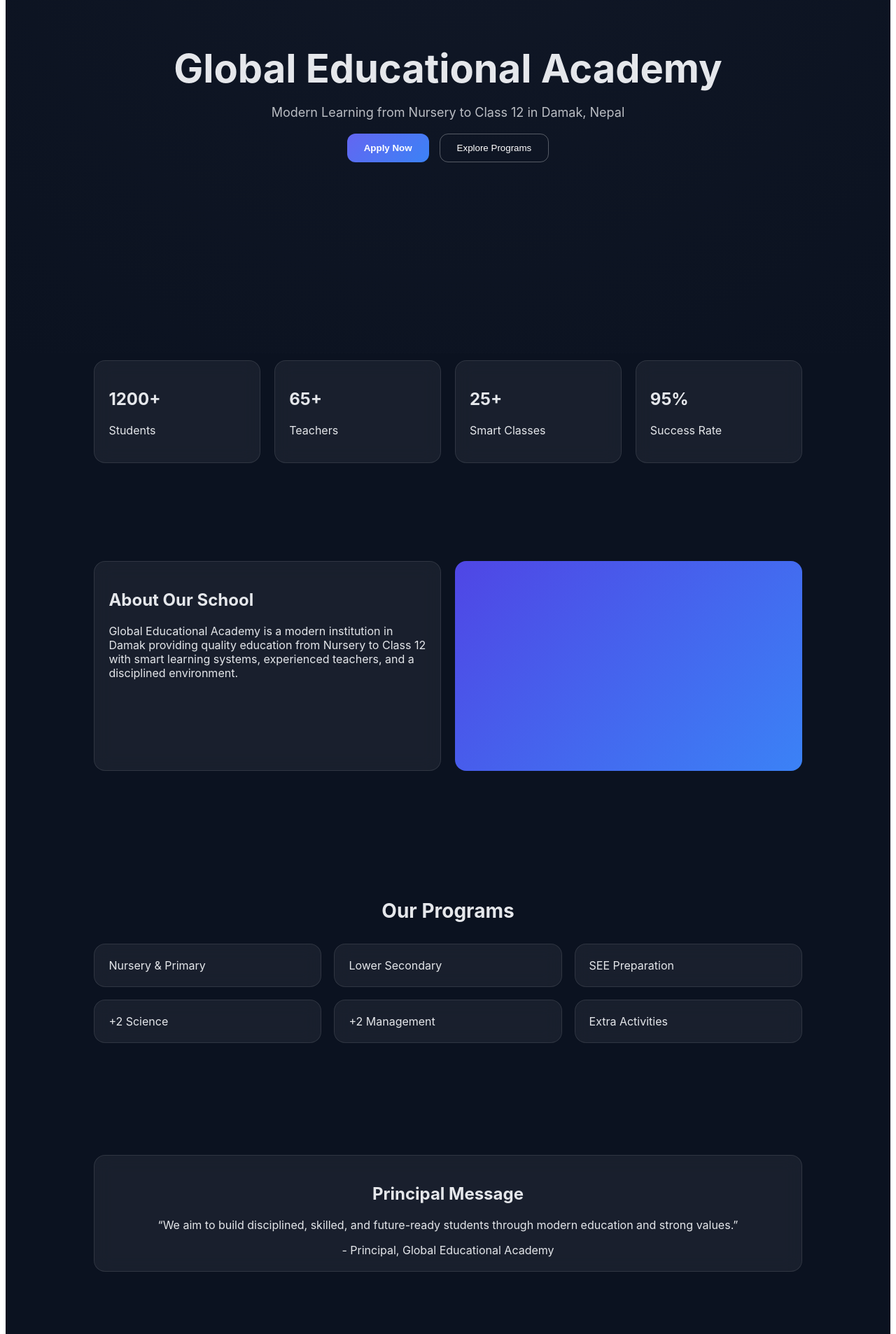
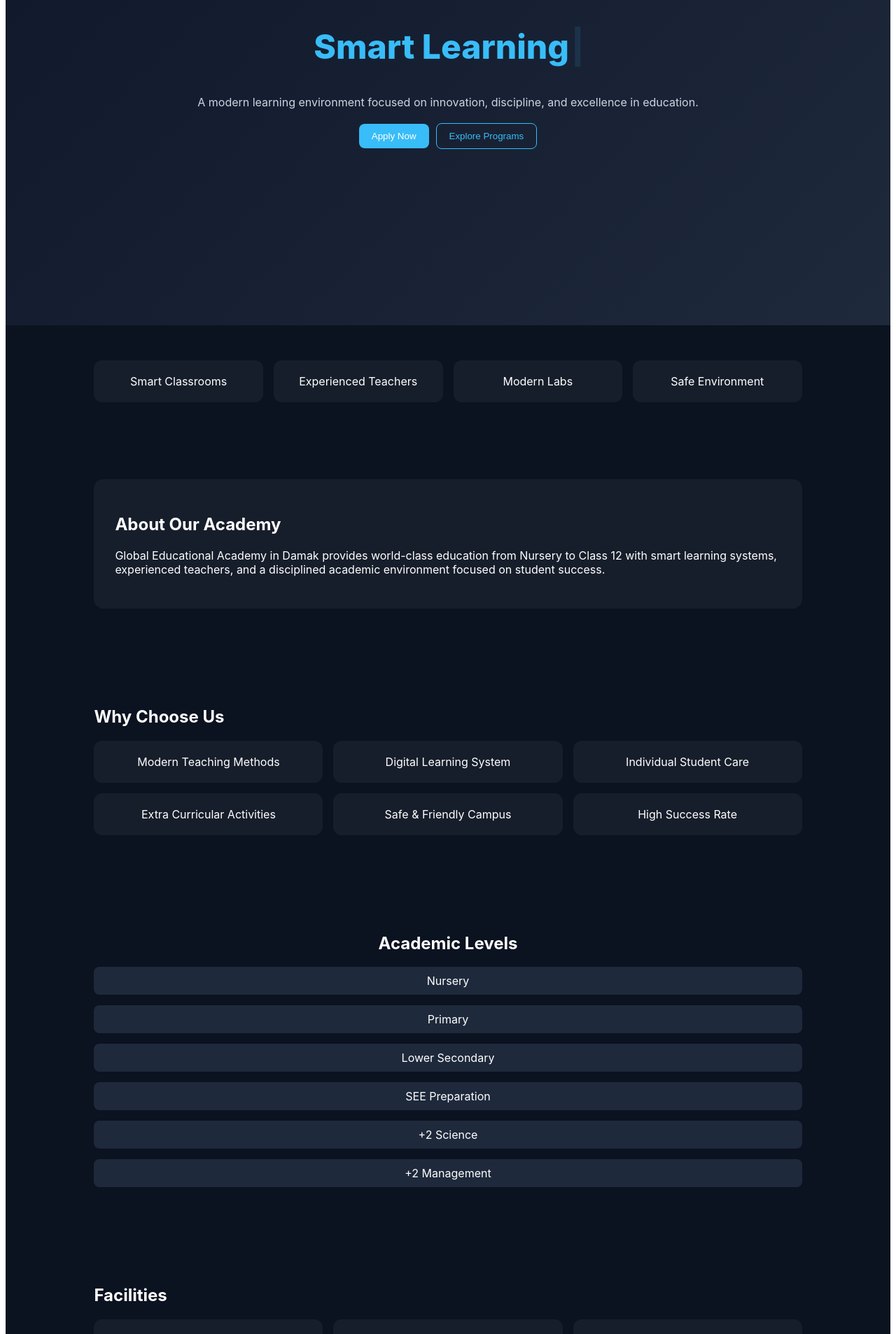
Before and after one commit to bhuwani7777777/global-edu-academy, a React (Create React App) app in the folder client/: page / in a window 1280 px wide. Shown: the part 380-2287 px from the top of the page at 70% size. Built offline with nearby package versions, Linux system fonts and the light colour scheme.

Commit message:
Updated home page UI and dependencies

```diff
--- a/client/package.json
+++ b/client/package.json
@@ -17,7 +17,10 @@
     "react-icons": "^5.6.0",
     "react-router-dom": "^7.15.0",
     "react-scripts": "5.0.1",
+    "react-simple-typewriter": "^5.0.1",
+    "react-tsparticles": "^2.12.2",
     "tailwindcss": "^4.2.4",
+    "tsparticles": "^3.9.1",
     "web-vitals": "^5.2.0"
   },
   "scripts": {
--- a/client/src/pages/Home.css
+++ b/client/src/pages/Home.css
@@ -1,145 +1,140 @@
 
-/* BODY */
+/* BASE */
 .home {
   font-family: "Inter", sans-serif;
   background: #0b1220;
-  color: #e5e7eb;
+  color: white;
+  overflow-x: hidden;
 }
 
 /* HERO */
 .hero {
   height: 90vh;
   display: flex;
+  justify-content: center;
   align-items: center;
-  justify-content: center;
   text-align: center;
-  background: radial-gradient(circle at top, #111827, #0b1220);
-  padding: 20px;
+  background: linear-gradient(135deg, #0f172a, #1e293b);
+  position: relative;
 }
 
-.hero-content h1 {
-  font-size: 56px;
-  margin-bottom: 10px;
+.title {
+  font-size: 48px;
+  font-weight: 800;
+  color: #38bdf8;
 }
 
-.hero-content p {
-  opacity: 0.8;
-  font-size: 18px;
-}
-
-.hero-buttons {
-  margin-top: 20px;
-  display: flex;
-  gap: 15px;
-  justify-content: center;
+.subtitle {
+  margin-top: 10px;
+  color: #cbd5e1;
 }
 
 /* BUTTONS */
+.hero-buttons {
+  margin-top: 20px;
+}
+
 .btn {
-  padding: 12px 24px;
-  border-radius: 12px;
+  background: #38bdf8;
   border: none;
-  background: linear-gradient(135deg, #6366f1, #3b82f6);
+  padding: 10px 18px;
+  border-radius: 8px;
   color: white;
-  cursor: pointer;
-  font-weight: 600;
+  margin-right: 10px;
 }
 
 .btn-outline {
-  padding: 12px 24px;
-  border-radius: 12px;
-  border: 1px solid rgba(255,255,255,0.3);
   background: transparent;
-  color: white;
-  cursor: pointer;
+  border: 1px solid #38bdf8;
+  padding: 10px 18px;
+  color: #38bdf8;
+  border-radius: 8px;
 }
 
-/* STATS */
-.stats {
+/* HIGHLIGHTS */
+.highlights {
   display: grid;
   grid-template-columns: repeat(4, 1fr);
-  gap: 20px;
-  padding: 60px 10%;
-  margin-top: -50px;
+  padding: 50px 10%;
+  gap: 15px;
 }
 
-/* SECTIONS */
-.section {
-  padding: 80px 10%;
+.highlight-card {
+  background: rgba(255,255,255,0.05);
+  padding: 20px;
+  text-align: center;
+  border-radius: 12px;
 }
 
-.title {
-  text-align: center;
-  margin-bottom: 30px;
-  font-size: 28px;
+/* ABOUT */
+.about-section {
+  padding: 60px 10%;
 }
 
-/* GRID */
+.about-card {
+  background: rgba(255,255,255,0.05);
+  padding: 30px;
+  border-radius: 14px;
+}
+
+/* WHY */
+.why {
+  padding: 60px 10%;
+}
+
 .grid {
   display: grid;
   grid-template-columns: repeat(3, 1fr);
-  gap: 18px;
+  gap: 15px;
 }
 
-/* CARDS */
 .card {
-  background: rgba(255,255,255,0.06);
-  border: 1px solid rgba(255,255,255,0.1);
-  backdrop-filter: blur(12px);
+  background: rgba(255,255,255,0.05);
   padding: 20px;
-  border-radius: 16px;
-  transition: 0.3s;
+  border-radius: 12px;
+  text-align: center;
 }
 
-.card:hover {
-  transform: translateY(-6px);
-  border-color: #6366f1;
+/* LEVELS */
+.levels {
+  padding: 60px 10%;
+  text-align: center;
 }
 
-/* ABOUT */
-.about {
-  display: grid;
-  grid-template-columns: 1fr 1fr;
-  gap: 20px;
-  padding: 80px 10%;
+.timeline {
+  display: flex;
+  justify-content: center;
+  gap: 15px;
+  flex-wrap: wrap;
 }
 
-.about-box {
-  background: linear-gradient(135deg, #4f46e5, #3b82f6);
-  border-radius: 16px;
-  height: 300px;
+.timeline div {
+  padding: 10px 15px;
+  background: #1e293b;
+  border-radius: 8px;
 }
 
-/* PRINCIPAL */
-.principal {
-  padding: 80px 10%;
-  text-align: center;
+/* FACILITIES */
+.facilities {
+  padding: 60px 10%;
+}
+
+/* EVENTS */
+.events {
+  padding: 60px 10%;
 }
 
 /* CTA */
 .cta {
-  margin: 80px 10%;
   text-align: center;
-  padding: 80px 20px;
-  border-radius: 20px;
-  background: linear-gradient(135deg, #111827, #1f2937);
+  padding: 80px 10%;
+  background: linear-gradient(135deg, #1e3a8a, #0ea5e9);
 }
 
-/* RESPONSIVE */
-@media (max-width: 768px) {
-  .hero-content h1 {
-    font-size: 38px;
-  }
-
-  .stats {
-    grid-template-columns: repeat(2, 1fr);
-  }
-
-  .grid {
-    grid-template-columns: 1fr;
-  }
-
-  .about {
-    grid-template-columns: 1fr;
-  }
+/* PARTICLES */
+.particles {
+  position: absolute;
+  width: 100%;
+  height: 100%;
+  z-index: 0;
 }
--- a/client/src/pages/Home.jsx
+++ b/client/src/pages/Home.jsx
@@ -1,103 +1,141 @@
 import "./Home.css";
+import { motion } from "framer-motion";
+import { Typewriter } from "react-simple-typewriter";
+import Particles from "react-tsparticles";
 
 export default function Home() {
   return (
     <div className="home">
 
+      {/* PARTICLES */}
+      <Particles className="particles" />
+
       {/* HERO */}
       <section className="hero">
-        <div className="hero-content">
-          <h1>Global Educational Academy</h1>
-          <p>Modern Learning from Nursery to Class 12 in Damak, Nepal</p>
+        <motion.div
+          className="hero-content"
+          initial={{ opacity: 0, y: 60 }}
+          animate={{ opacity: 1, y: 0 }}
+        >
+          <h1 className="title">
+            <Typewriter
+              words={[
+                "Global Educational Academy",
+                "Smart Learning in Damak",
+                "Future Ready Students",
+                "Nursery to Class 12 Education"
+              ]}
+              loop
+              cursor
+            />
+          </h1>
+
+          <p className="subtitle">
+            A modern learning environment focused on innovation, discipline, and excellence in education.
+          </p>
 
           <div className="hero-buttons">
             <button className="btn">Apply Now</button>
             <button className="btn-outline">Explore Programs</button>
           </div>
+        </motion.div>
+      </section>
+
+      {/* QUICK HIGHLIGHTS */}
+      <section className="highlights">
+        {[
+          "Smart Classrooms",
+          "Experienced Teachers",
+          "Modern Labs",
+          "Safe Environment"
+        ].map((item, i) => (
+          <motion.div
+            key={i}
+            className="highlight-card"
+            whileHover={{ scale: 1.05 }}
+          >
+            {item}
+          </motion.div>
+        ))}
+      </section>
+
+      {/* ABOUT SHORT */}
+      <section className="about-section">
+        <motion.div className="about-card">
+          <h2>About Our Academy</h2>
+          <p>
+            Global Educational Academy in Damak provides world-class education
+            from Nursery to Class 12 with smart learning systems, experienced teachers,
+            and a disciplined academic environment focused on student success.
+          </p>
+        </motion.div>
+      </section>
+
+      {/* WHY CHOOSE US */}
+      <section className="why">
+        <h2>Why Choose Us</h2>
+
+        <div className="grid">
+          {[
+            "Modern Teaching Methods",
+            "Digital Learning System",
+            "Individual Student Care",
+            "Extra Curricular Activities",
+            "Safe & Friendly Campus",
+            "High Success Rate"
+          ].map((item, i) => (
+            <motion.div
+              key={i}
+              className="card"
+              whileHover={{ scale: 1.05 }}
+            >
+              {item}
+            </motion.div>
+          ))}
         </div>
       </section>
 
-      {/* STATS */}
-      <section className="stats">
-        <div className="card">
-          <h2>1200+</h2>
-          <p>Students</p>
-        </div>
-        <div className="card">
-          <h2>65+</h2>
-          <p>Teachers</p>
-        </div>
-        <div className="card">
-          <h2>25+</h2>
-          <p>Smart Classes</p>
-        </div>
-        <div className="card">
-          <h2>95%</h2>
-          <p>Success Rate</p>
+      {/* CLASSES LEVELS */}
+      <section className="levels">
+        <h2>Academic Levels</h2>
+
+        <div className="timeline">
+          <div>Nursery</div>
+          <div>Primary</div>
+          <div>Lower Secondary</div>
+          <div>SEE Preparation</div>
+          <div>+2 Science</div>
+          <div>+2 Management</div>
         </div>
       </section>
 
-      {/* ABOUT */}
-      <section className="about">
-        <div className="card">
-          <h2>About Our School</h2>
-          <p>
-            Global Educational Academy is a modern institution in Damak providing
-            quality education from Nursery to Class 12 with smart learning systems,
-            experienced teachers, and a disciplined environment.
-          </p>
-        </div>
-
-        <div className="about-box"></div>
-      </section>
-
-      {/* PROGRAMS */}
-      <section className="section">
-        <h2 className="title">Our Programs</h2>
+      {/* FACILITIES */}
+      <section className="facilities">
+        <h2>Facilities</h2>
 
         <div className="grid">
-          <div className="card">Nursery & Primary</div>
-          <div className="card">Lower Secondary</div>
-          <div className="card">SEE Preparation</div>
-          <div className="card">+2 Science</div>
-          <div className="card">+2 Management</div>
-          <div className="card">Extra Activities</div>
+          <div className="card">Computer Lab</div>
+          <div className="card">Science Lab</div>
+          <div className="card">Library</div>
+          <div className="card">Sports Ground</div>
         </div>
       </section>
 
-      {/* PRINCIPAL */}
-      <section className="principal">
-        <div className="card">
-          <h2>Principal Message</h2>
-          <p>
-            “We aim to build disciplined, skilled, and future-ready students through
-            modern education and strong values.”
-          </p>
-          <span>- Principal, Global Educational Academy</span>
-        </div>
-      </section>
-
-      {/* TESTIMONIALS */}
-      <section className="section">
-        <h2 className="title">What People Say</h2>
+      {/* EVENTS */}
+      <section className="events">
+        <h2>Latest Events</h2>
 
         <div className="grid">
-          <div className="card">
-            “Best school in Damak with modern teaching style.”
-          </div>
-          <div className="card">
-            “Teachers are very supportive and friendly.”
-          </div>
-          <div className="card">
-            “Great environment for learning and growth.”
-          </div>
+          <div className="card">Annual Sports Day</div>
+          <div className="card">Science Exhibition</div>
+          <div className="card">Parent Meeting</div>
         </div>
       </section>
 
       {/* CTA */}
       <section className="cta">
         <h2>Admissions Open 2026</h2>
-        <p>Start your journey with us today</p>
+        <p>Start your journey with Global Educational Academy</p>
         <button className="btn">Apply Now</button>
       </section>
 
```
Also changed, not shown: 1 other file (tests, documents, lock files or other folders).
